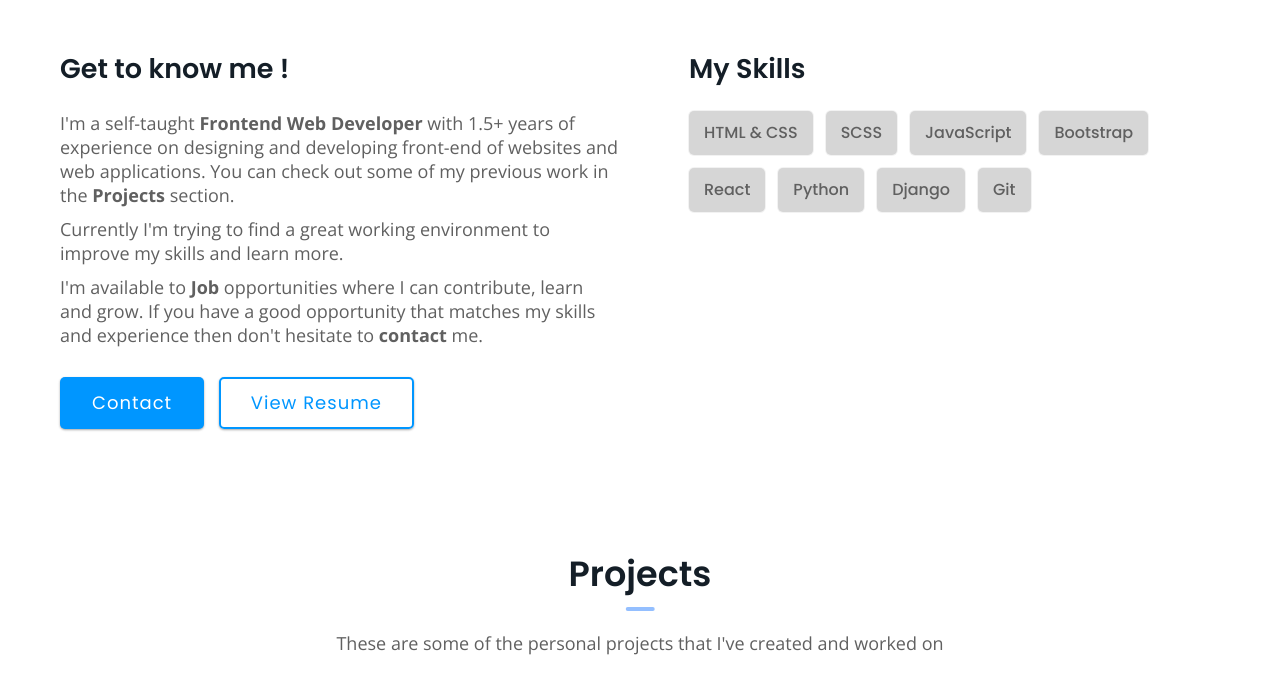
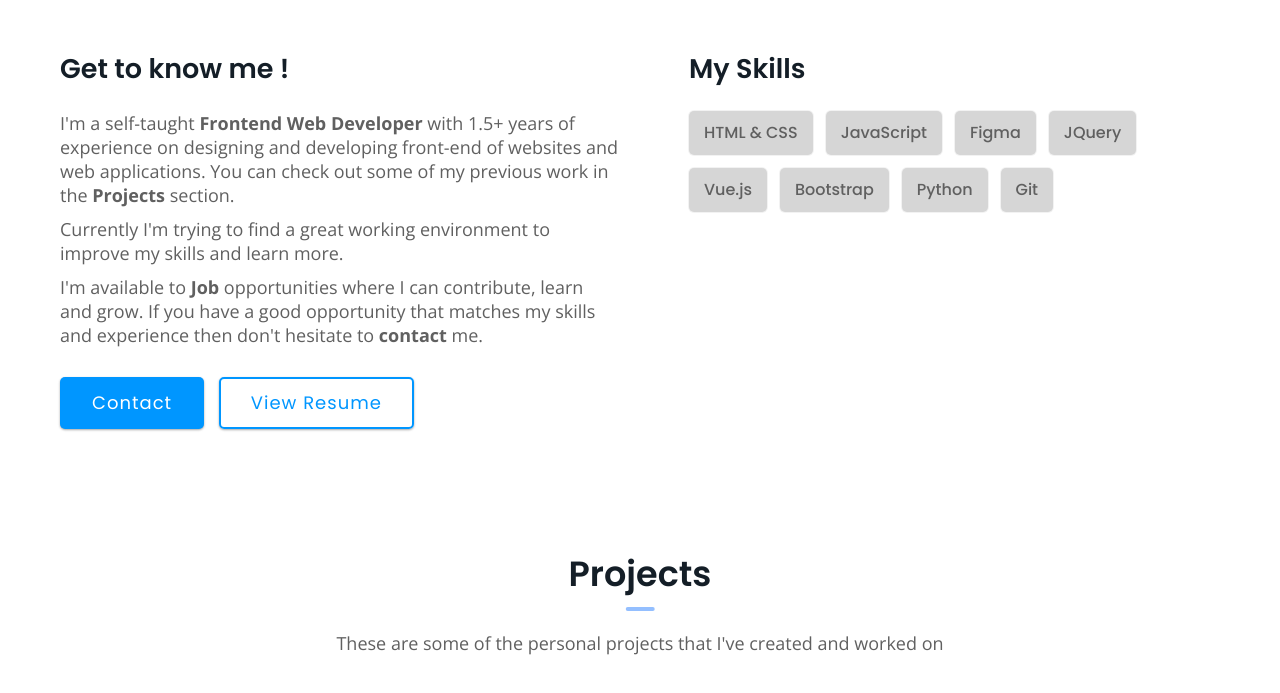
Before and after one commit to sam4web/portfolio-v1, a plain HTML site: page index.html in a window 1280 px wide. Shown: the part 1018-1711 px from the top of the page. Drawn offline with nearby package versions, Linux system fonts and the light colour scheme; a web font is replaced by a local one.

Commit message:
changed few skill items, added 2022 resume.pdf file

```diff
--- a/data.json
+++ b/data.json
@@ -27,12 +27,12 @@
   ],
   "skills": [
     "HTML & CSS",
-    "SCSS",
     "JavaScript",
+    "Figma",
+    "JQuery",
+    "Vue.js",
     "Bootstrap",
-    "React",
     "Python",
-    "Django",
     "Git"
   ],
   "social": [
--- a/index.html
+++ b/index.html
@@ -103,7 +103,7 @@
             <!-- / content paragraph -->
             <a href="#contact" class="button">Contact</a>
             <a
-              href="https://resume.io/r/8tuDJbCVV"
+              href="./resume2022.pdf"
               class="button button-transparent"
               target="_blank"
             >
```
Also changed, not shown: 1 other file.
